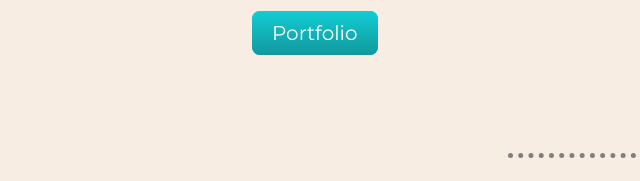
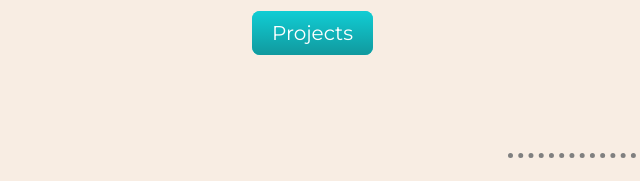
Before and after one commit to parthk376/Parth-Resume, a plain HTML site: page index.html in a window 1280 px wide. Shown: the part 2818-2999 px from the top of the page, 68-708 px from the left. Drawn offline with Linux system fonts and the light colour scheme.

Commit message:
Update-portfolio-project.html

```diff
--- a/index.html
+++ b/index.html
@@ -98,7 +98,7 @@
           <li><p>Creating responsiveness using Bootstrap framework.</p></li>
           <li><p>JavaScript/jQuery DOM Manipulation.</p></li>
         </ul>
-        <a class="btn" href="./portfolio/portfolio.html">Portfolio</a>
+        <a class="btn" href="./portfolio/portfolio.html">Projects</a>
       </div>
 
 
```
